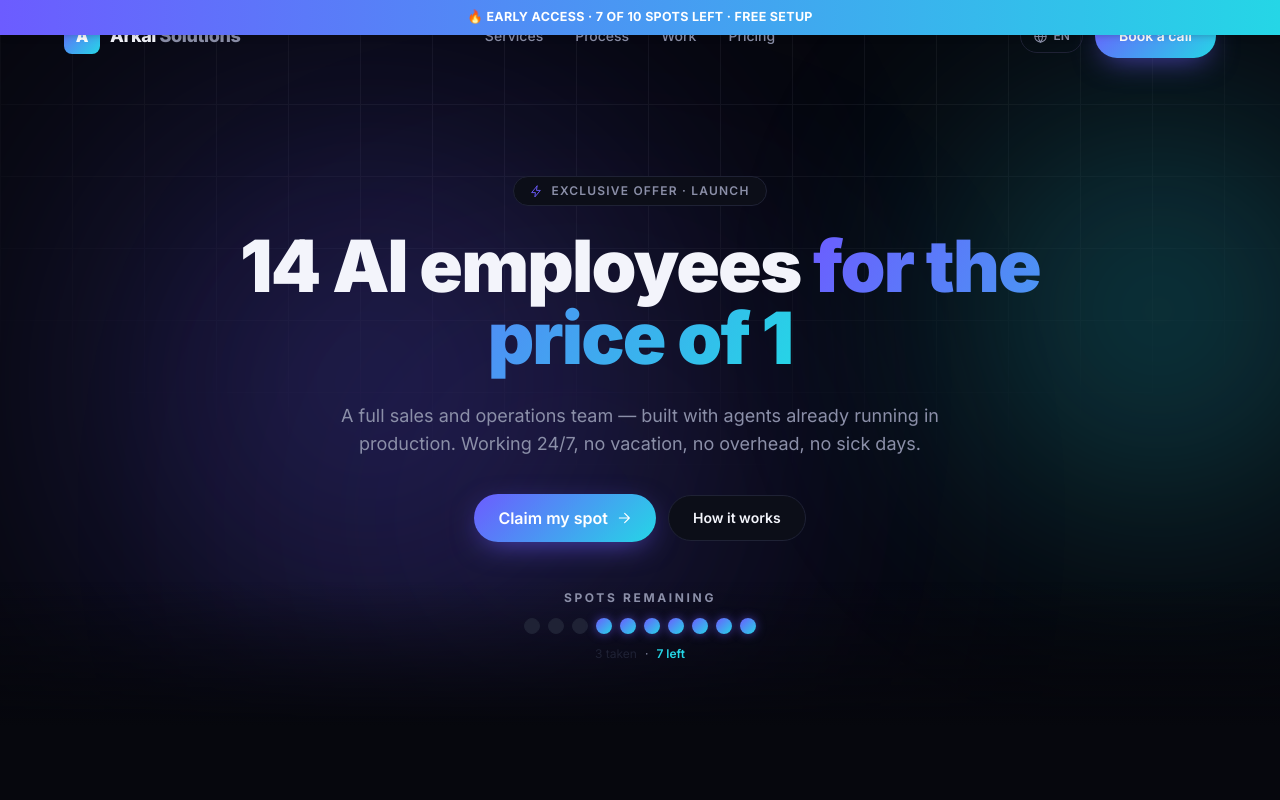
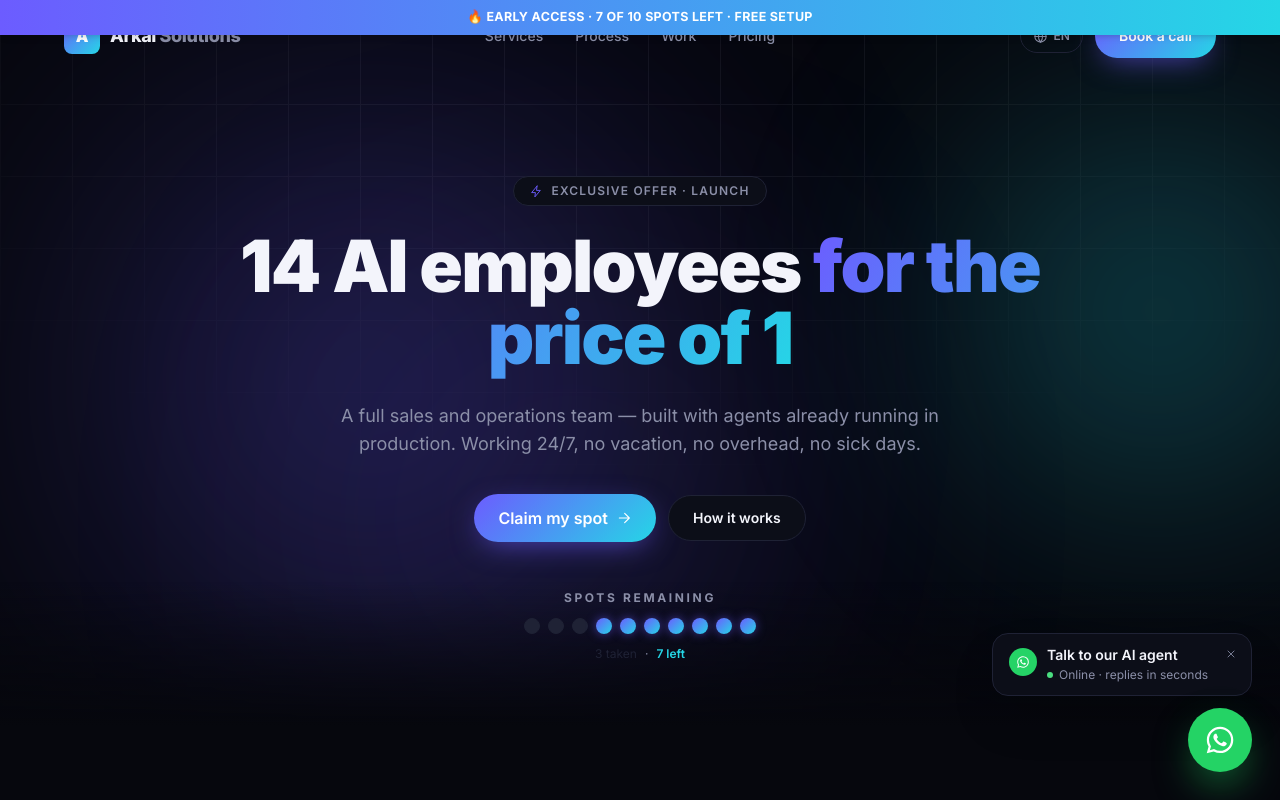
Before and after one commit to Arkaisolutions/Arkai_Site, a React (Vite) app: page / in a window 1280 px wide. Shown: the top 800 px of the page. Built offline with nearby package versions, Linux system fonts and the light colour scheme.

Commit message:
fix(oferta): adiciona WhatsApp flutuante na home da oferta

```diff
--- a/src/pages/OfertaPage.tsx
+++ b/src/pages/OfertaPage.tsx
@@ -3,6 +3,7 @@ import { useTranslation } from 'react-i18next'
 import AuroraBg from '../components/AuroraBg'
 import Footer from '../components/Footer'
 import Navbar from '../components/Navbar'
+import FloatingWhatsApp from '../components/FloatingWhatsApp'
 import Reveal from '../components/Reveal'
 import { IconArrow, IconBolt, IconCheck } from '../components/icons'
 import { config } from '../config'
@@ -342,6 +343,7 @@ export default function OfertaPage() {
       </main>
 
       <Footer />
+      <FloatingWhatsApp />
     </>
   )
 }
```
